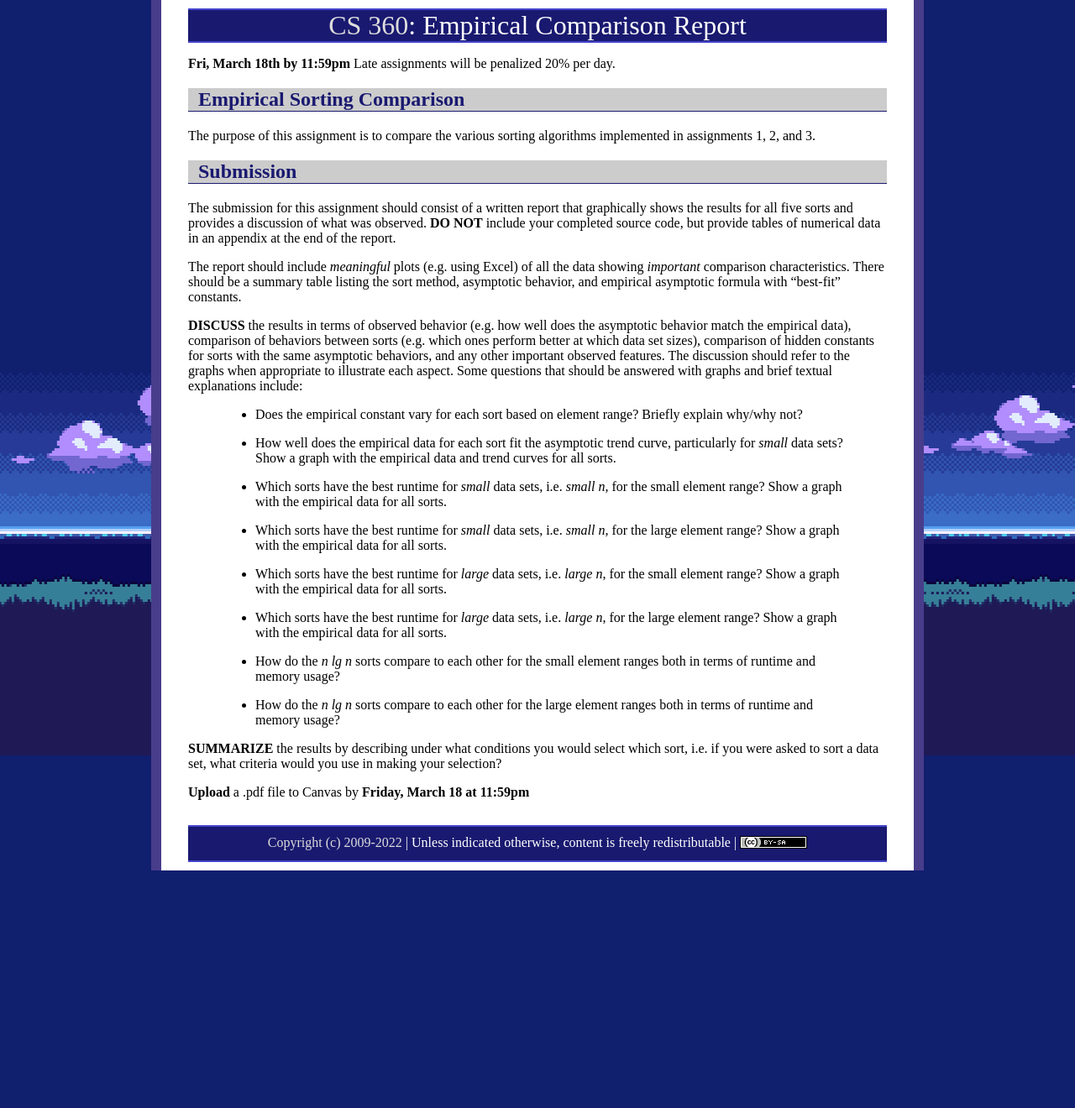
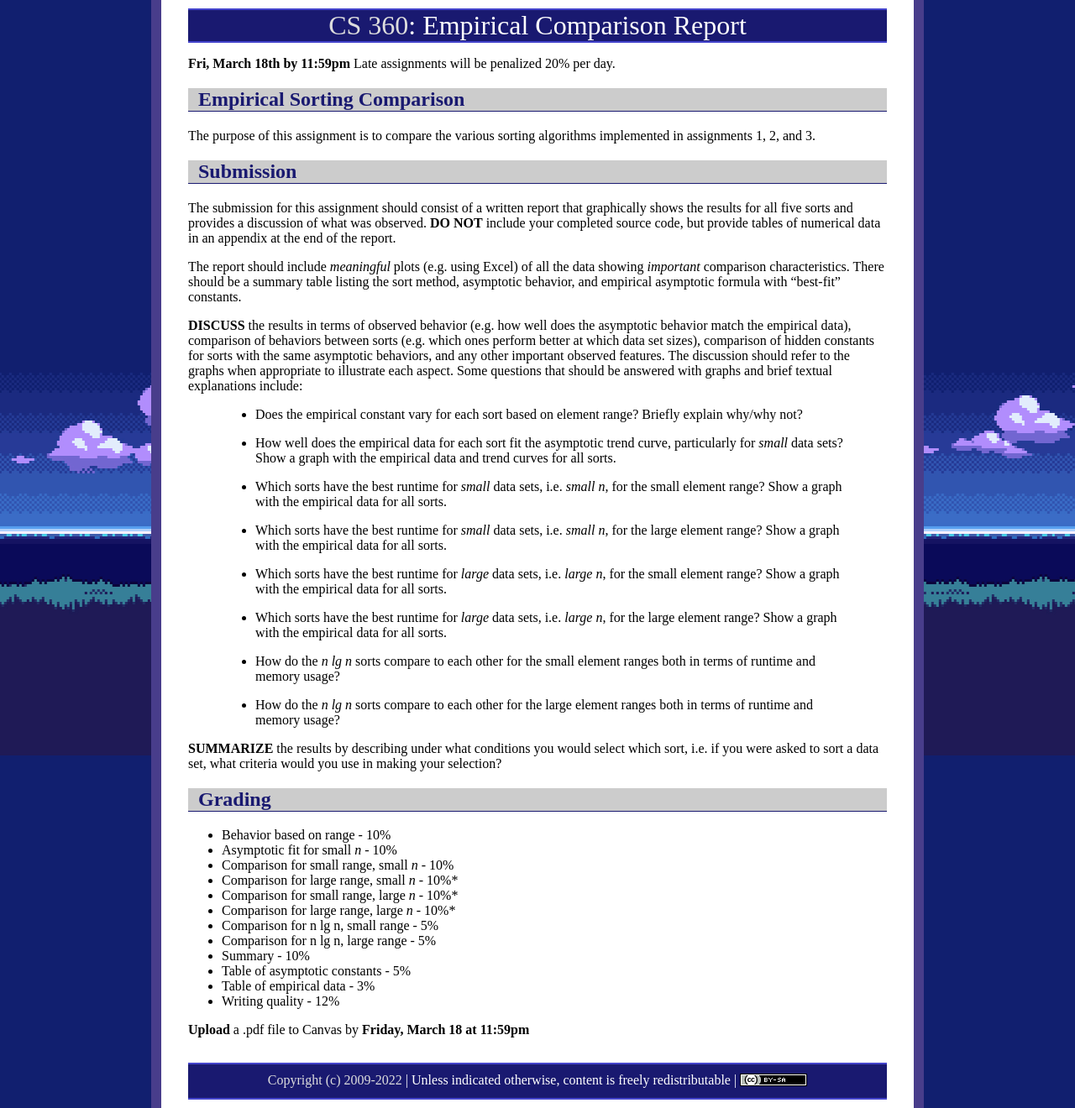
Before and after one commit to ycpcs/cs360-spring2022, a Jekyll site: the page built from assign/emp_comp.md, in a window 1280 px wide. Shown: the whole page at 84% size. Built offline with Jekyll 4.4.1, drawn with Linux system fonts in a browser that asks for light colours; before the commit the page ends 1037 px from its top, so only the background shows below that.

Commit message:
update report grading
update report grading

```diff
--- a/assign/emp_comp.md
+++ b/assign/emp_comp.md
@@ -5,13 +5,11 @@ title: "Empirical Comparison Report"
 
 **Fri, March 18th by 11:59pm** Late assignments will be penalized 20% per day.
 
-Empirical Sorting Comparison
-----------------------------
+## Empirical Sorting Comparison
 
 The purpose of this assignment is to compare the various sorting algorithms implemented in assignments 1, 2, and 3.
 
-Submission
-----------
+## Submission
 
 The submission for this assignment should consist of a written report that graphically shows the results for all five sorts and provides a discussion of what was observed. **DO NOT** include your completed source code, but provide tables of numerical data in an appendix at the end of the report.
 
@@ -37,4 +35,19 @@ The report should include *meaningful* plots (e.g. using Excel) of all the data
 
 **SUMMARIZE** the results by describing under what conditions you would select which sort, i.e. if you were asked to sort a data set, what criteria would you use in making your selection?
 
+## Grading
+
+* Behavior based on range - 10%
+* Asymptotic fit for small *n* - 10%
+* Comparison for small range, small *n* - 10%
+* Comparison for large range, small *n* - 10%*
+* Comparison for small range, large *n* - 10%*
+* Comparison for large range, large *n* - 10%*
+* Comparison for n lg n, small range - 5%
+* Comparison for n lg n, large range - 5%
+* Summary - 10%
+* Table of asymptotic constants - 5%
+* Table of empirical data - 3%
+* Writing quality - 12%
+
 **Upload** a .pdf file to Canvas by **Friday, March 18 at 11:59pm**
```
Also changed, not shown: assign/assign04.md (+1 -1 lines).
